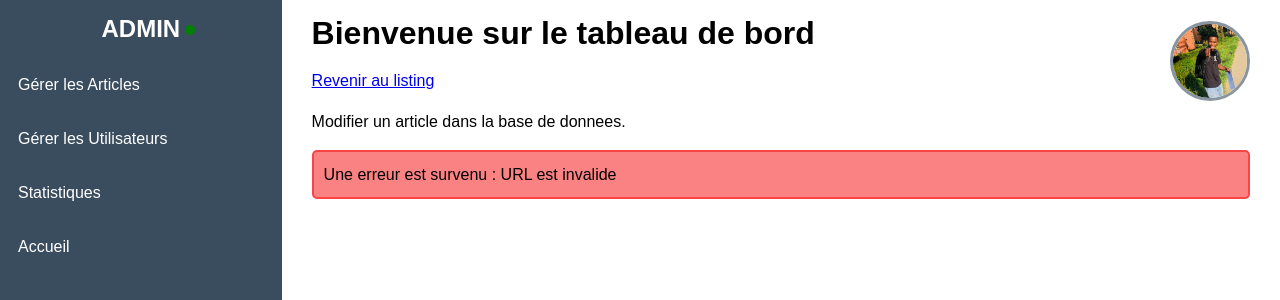
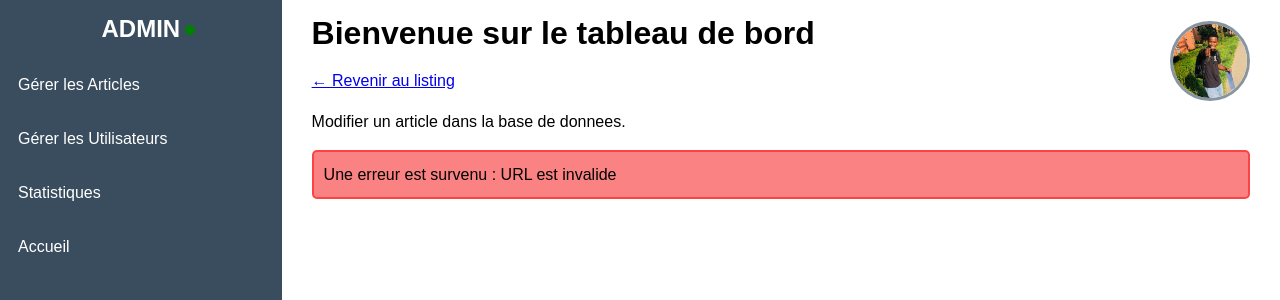
Before and after one commit to Dipeua/Dash-Blog, a PHP site: page /admin/edit.php in a window 1280 px wide. Shown: the top 300 px of the page. Run offline with PHP 8.4, Linux system fonts and the light colour scheme; a user stored in the database is signed in; some libraries are stand-ins or nearby versions.

Commit message:
Update edit.php

```diff
--- a/dash_blog/admin/edit.php
+++ b/dash_blog/admin/edit.php
@@ -52,7 +52,7 @@
 <main>
     <div>
         <?php require_once 'const_header.php'; ?>
-        <a href="dashboard.php">Revenir au listing</a>
+        <a href="dashboard.php" class="col">← Revenir au listing</a>
         <p>
             Modifier un article dans la base de donnees.
         </p>
```
